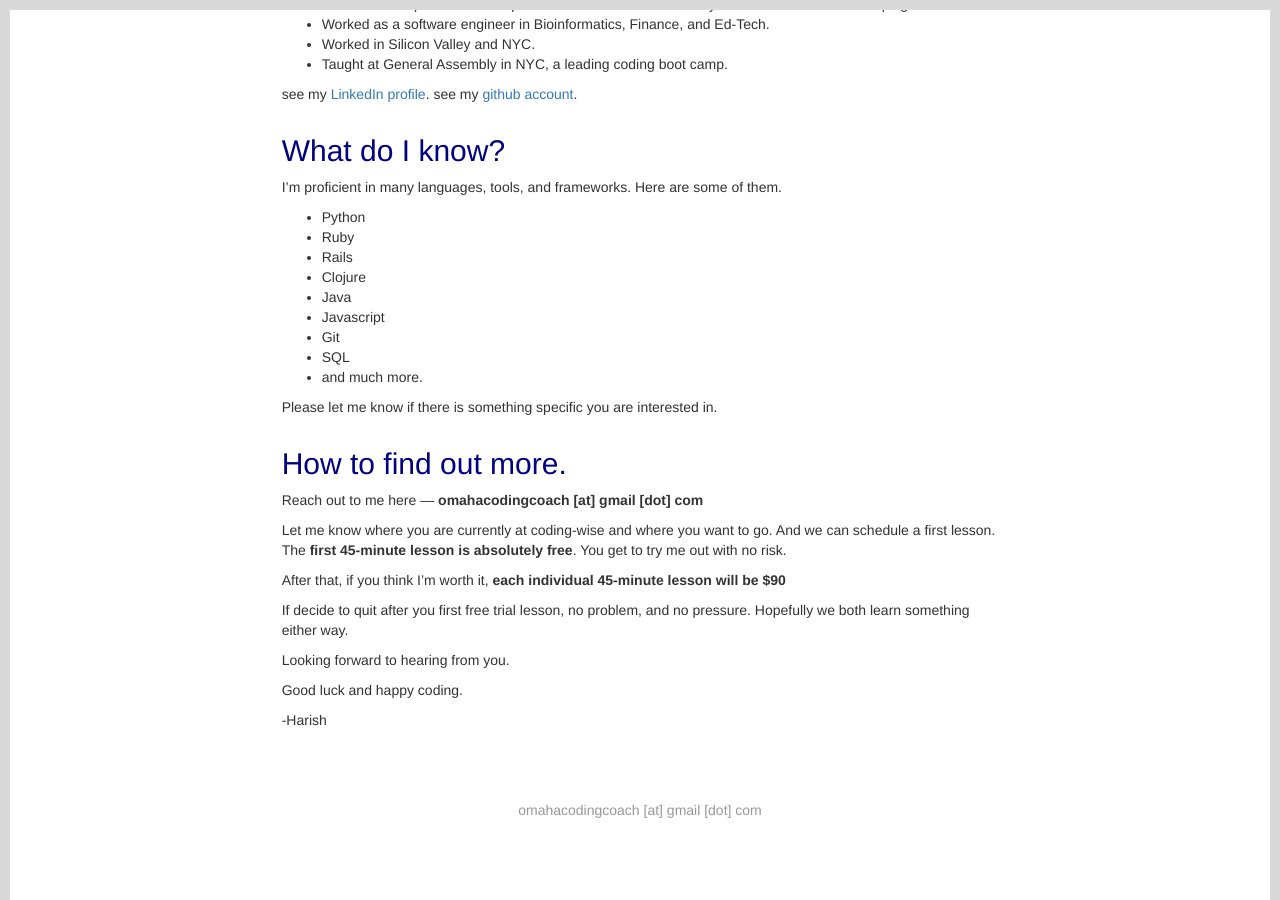
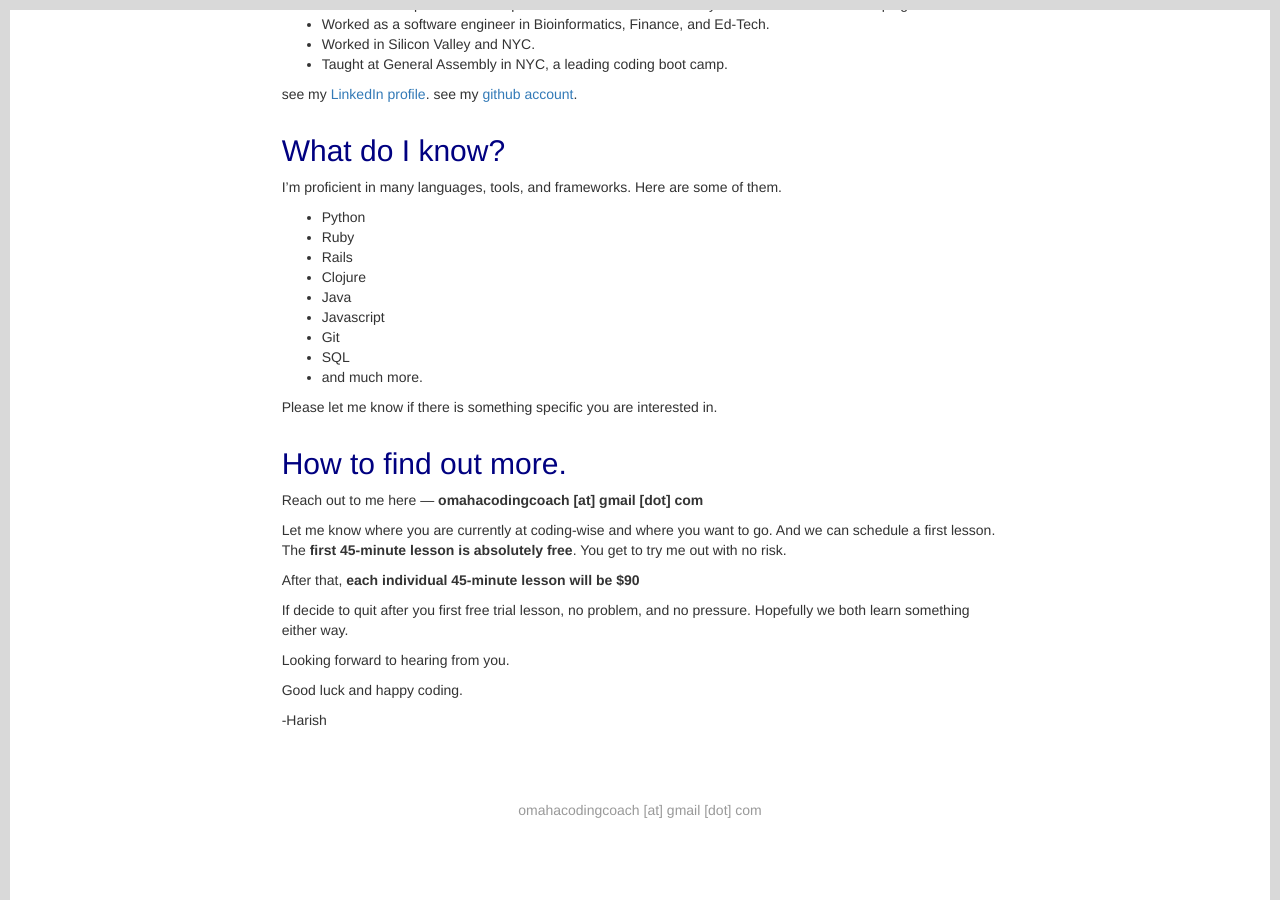
Before and after one commit to harishtella/omahacodingcoach, a Jekyll site: the page built from index.md, in a window 1280 px wide and 900 px high, scrolled down 2459 px. Built offline with Jekyll 4.4.1, drawn with Linux system fonts in a browser that asks for light colours; nearby versions of some CDN libraries.

Commit message:
Update some minor wording

```diff
--- a/_includes/coaching.md
+++ b/_includes/coaching.md
@@ -125,7 +125,7 @@ coding-wise and where you want to go. And we can schedule a first
 lesson. The **first 45-minute lesson is absolutely free**. You get to try me
 out with no risk.
 
-After that, if you think I'm worth it, **each individual 45-minute lesson will be $90**
+After that, **each individual 45-minute lesson will be $90**
 
 If decide to quit after you first free trial lesson, no problem, and no
 pressure.
```
